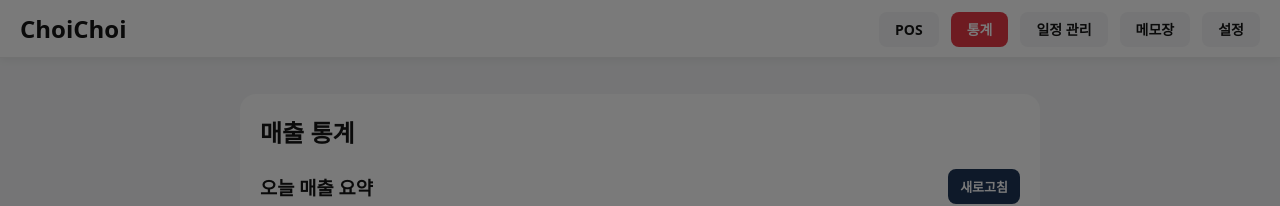
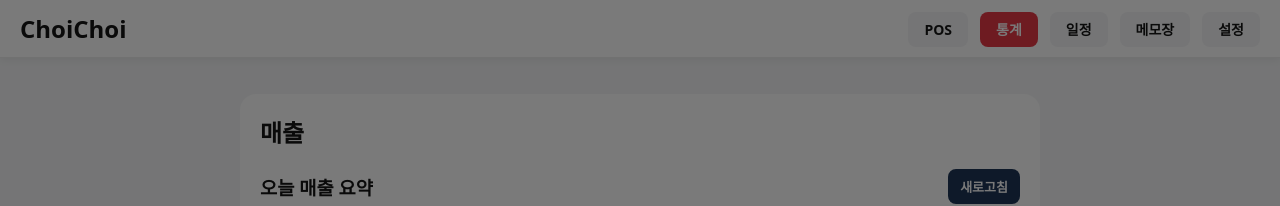
Before and after one commit to Neogul02/choichoi, a Next.js app: page /stats in a window 1280 px wide. Shown: the top 206 px of the page. Built offline with nearby package versions, Linux system fonts and the light colour scheme; no server answers; the database is empty.

Commit message:
fix: navtab settngs

```diff
--- a/app/settings/page.js
+++ b/app/settings/page.js
@@ -188,7 +188,7 @@ export default function SettingsPage() {
         <nav>
           <ul className="nav-links">
             <li><Link href="/">POS</Link></li>
-            <li><Link href="/stats">매출 통계</Link></li>
+            <li><Link href="/stats">매출</Link></li>
             <li><Link href="/schedule">일정</Link></li>
             <li><Link href="/memo">메모</Link></li>
             <li><Link href="/settings" className="active">설정</Link></li>
--- a/app/stats/page.js
+++ b/app/stats/page.js
@@ -192,7 +192,7 @@ export default function StatsPage() {
           <ul className="nav-links">
             <li><Link href="/">POS</Link></li>
             <li><Link href="/stats" className="active">통계</Link></li>
-            <li><Link href="/schedule">일정 관리</Link></li>
+            <li><Link href="/schedule">일정</Link></li>
             <li><Link href="/memo">메모장</Link></li>
             <li><Link href="/settings">설정</Link></li>
           </ul>
@@ -201,7 +201,7 @@ export default function StatsPage() {
 
       <main className="pos-wrap">
         <div className="stats-wrap">
-          <h2>매출 통계</h2>
+          <h2>매출</h2>
 
           {message && (
             <div className={`message ${message.includes('오류') ? 'error' : 'success'}`}>
```
Also changed, not shown: .omc/project-memory.json, .omc/state/checkpoints/checkpoint-2026-05-06T02-01-21-340Z.json (added), .omc/state/checkpoints/checkpoint-2026-05-06T02-11-38-694Z.json (added), .omc/state/checkpoints/checkpoint-2026-05-06T02-14-19-196Z.json (added), .omc/state/checkpoints/checkpoint-2026-05-06T03-08-11-796Z.json (added), .omc/state/hud-stdin-cache.json, .omc/state/mission-state.json, .omc/state/sessions/6dd2976a-4dfa-4867-81c7-1172dbbc990d/session-started.json, .omc/state/subagent-tracking.json, 2 other files (tests, documents, lock files or other folders).
